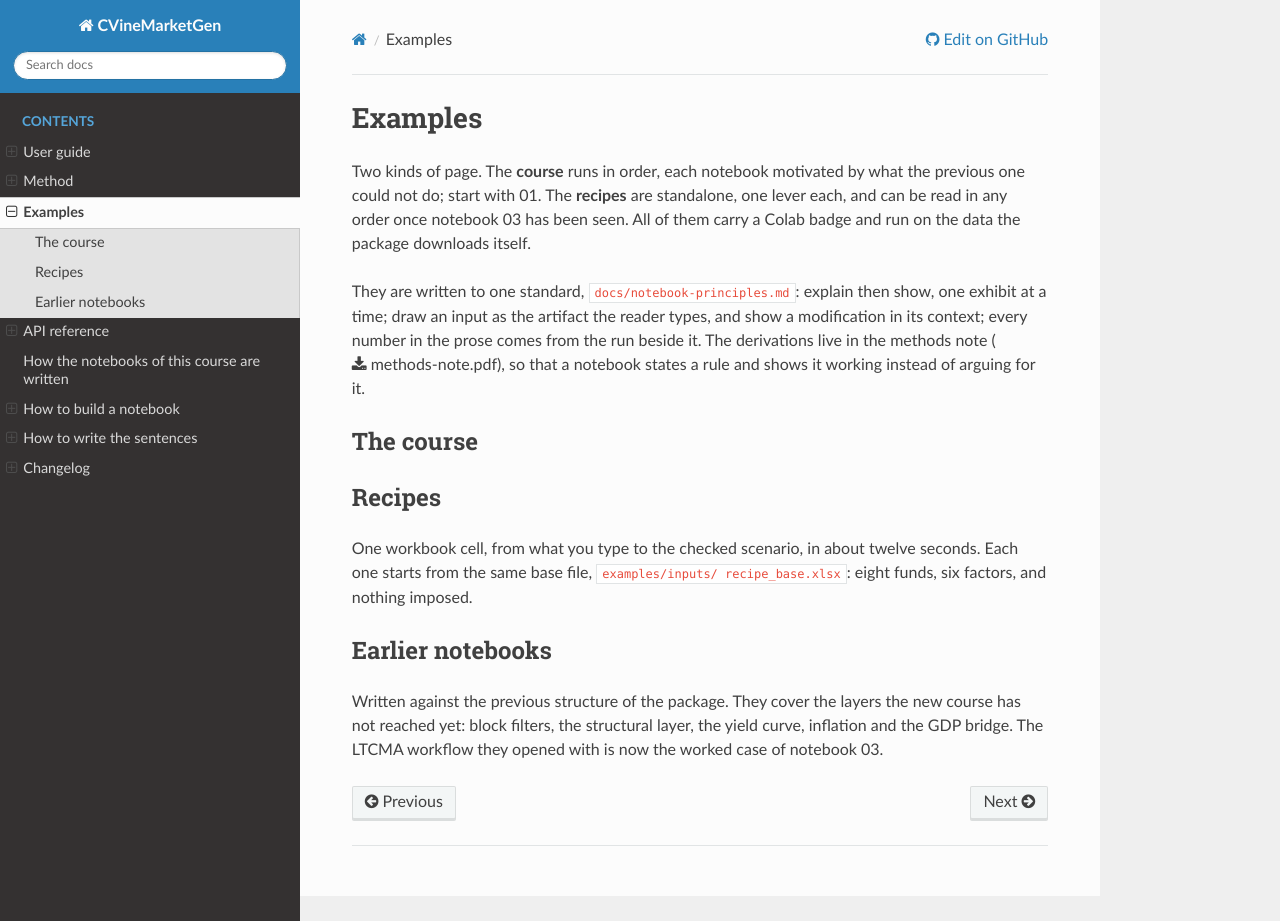
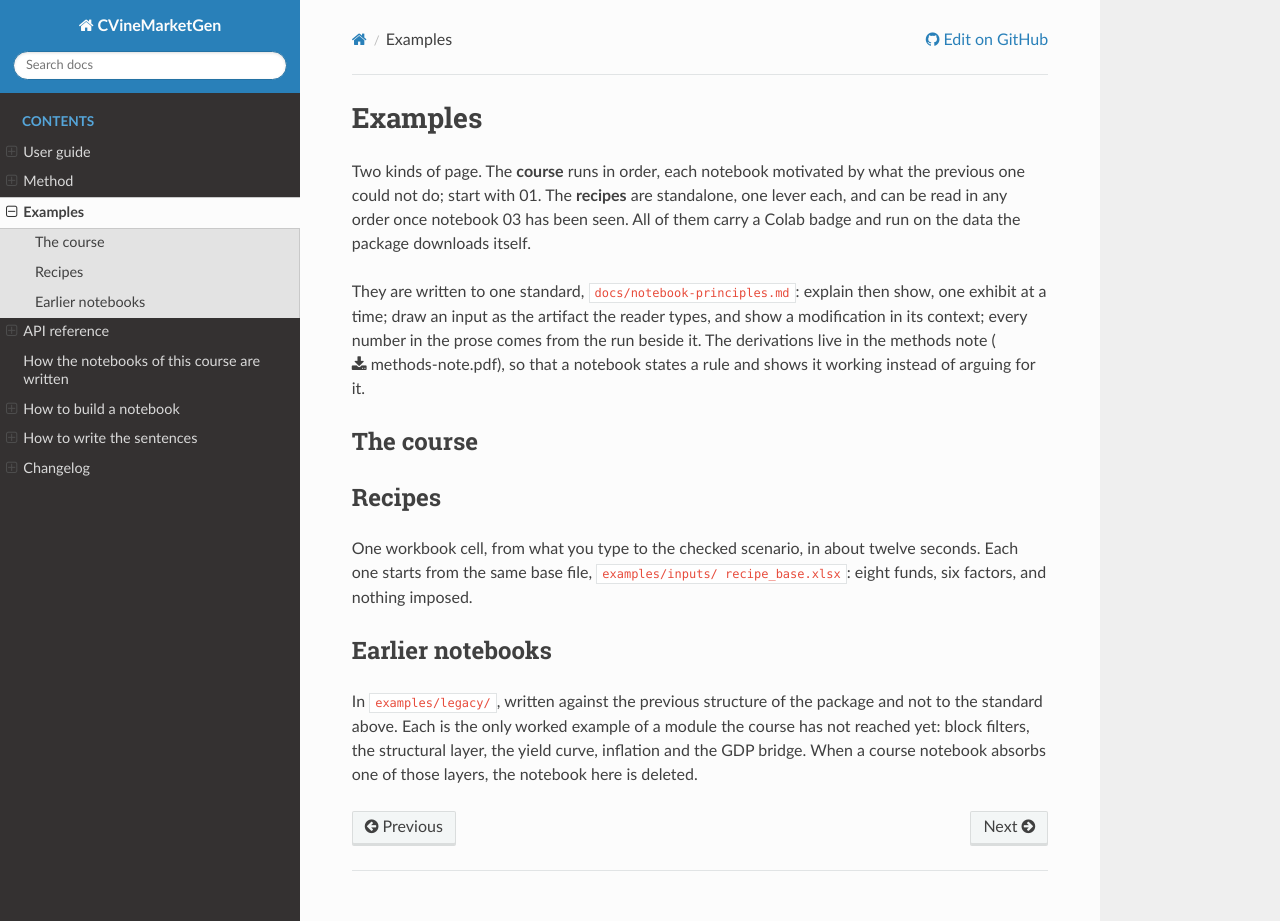
Before and after one commit to mamadouyamar/CVineMarketGen, a Sphinx documentation site: the page built from docs/examples.rst, in a window 1280 px wide and 921 px high. Built offline with Sphinx 7.4.7 and the Read the Docs theme 3.1.0, drawn with Linux system fonts in a browser that asks for light colours; pages that are not in the unit, such as notebooks, are missing from menus; the version number is read from the project's files by our own code.

Commit message:
The five notebooks the course has not reached move to examples/legacy/
examples/ now holds the course, 01 to 04, plus inputs/ and recipes/. The five
written against the previous structure of the package go to examples/legacy/
with a README naming, for each, the layer it shows and the module it exercises:
block filters, the structural layer, the yield curve, inflation and the GDP
bridge. They keep their outputs and still build into the documentation.

They are kept rather than deleted because each is the only worked example of
its module, and moved rather than left because they do not obey
docs/notebook-principles.md: no contents, no numbered sections, prose written
as an essay. When a course notebook absorbs one of those layers, the notebook
there is deleted.

Six references repointed: notebooks 10 and 11 cited notebook 08, which no
longer exists, so the legacy README sends that reader to notebook 03; the
README's feature paragraphs now give paths rather than numbers; and the data
section no longer speaks of 'notebooks 06 to 14'.

Co-Authored-By: Claude Opus 5 (1M context) <noreply@anthropic.com>

```diff
--- a/docs/conf.py
+++ b/docs/conf.py
@@ -30,12 +30,13 @@ os.makedirs(_dst, exist_ok=True)
 for _f in os.listdir(_src):
     if _f.endswith('.ipynb'):
         shutil.copy(os.path.join(_src, _f), os.path.join(_dst, _f))
-_rsrc = os.path.join(_src, 'recipes')                      # the recipe gallery, one lever each
-_rdst = os.path.join(_dst, 'recipes')
-os.makedirs(_rdst, exist_ok=True)
-for _f in os.listdir(_rsrc):
-    if _f.endswith('.ipynb'):
-        shutil.copy(os.path.join(_rsrc, _f), os.path.join(_rdst, _f))
+for _sub in ('recipes', 'legacy'):                          # the recipe gallery, and the notebooks the course has not reached
+    _ssrc = os.path.join(_src, _sub)
+    _sdst = os.path.join(_dst, _sub)
+    os.makedirs(_sdst, exist_ok=True)
+    for _f in os.listdir(_ssrc):
+        if _f.endswith('.ipynb'):
+            shutil.copy(os.path.join(_ssrc, _f), os.path.join(_sdst, _f))
 _note = os.path.join(_here, 'methods-note', 'methods-note.pdf')      # the derivations, served with the docs
 if os.path.exists(_note):
     os.makedirs(os.path.join(_here, '_static'), exist_ok=True)
--- a/docs/examples.rst
+++ b/docs/examples.rst
@@ -45,16 +45,17 @@ recipe_base.xlsx``: eight funds, six factors, and nothing imposed.
 Earlier notebooks
 -----------------
 
-Written against the previous structure of the package. They cover the layers
-the new course has not reached yet: block filters, the structural layer, the
-yield curve, inflation and the GDP bridge. The LTCMA workflow they opened with
-is now the worked case of notebook 03.
+In ``examples/legacy/``, written against the previous structure of the package
+and not to the standard above. Each is the only worked example of a module the
+course has not reached yet: block filters, the structural layer, the yield
+curve, inflation and the GDP bridge. When a course notebook absorbs one of
+those layers, the notebook here is deleted.
 
 .. toctree::
    :maxdepth: 1
 
-   examples/10_block_filters_vecm
-   examples/11_structural_layer_fx
-   examples/12_yield_curve_fixed_income
-   examples/13_inflation
-   examples/14_gdp_bridge
+   examples/legacy/10_block_filters_vecm
+   examples/legacy/11_structural_layer_fx
+   examples/legacy/12_yield_curve_fixed_income
+   examples/legacy/13_inflation
+   examples/legacy/14_gdp_bridge
```
Also changed, not shown: README.md (+17 -17 lines), examples/legacy/README.md (added), 10 other files.
